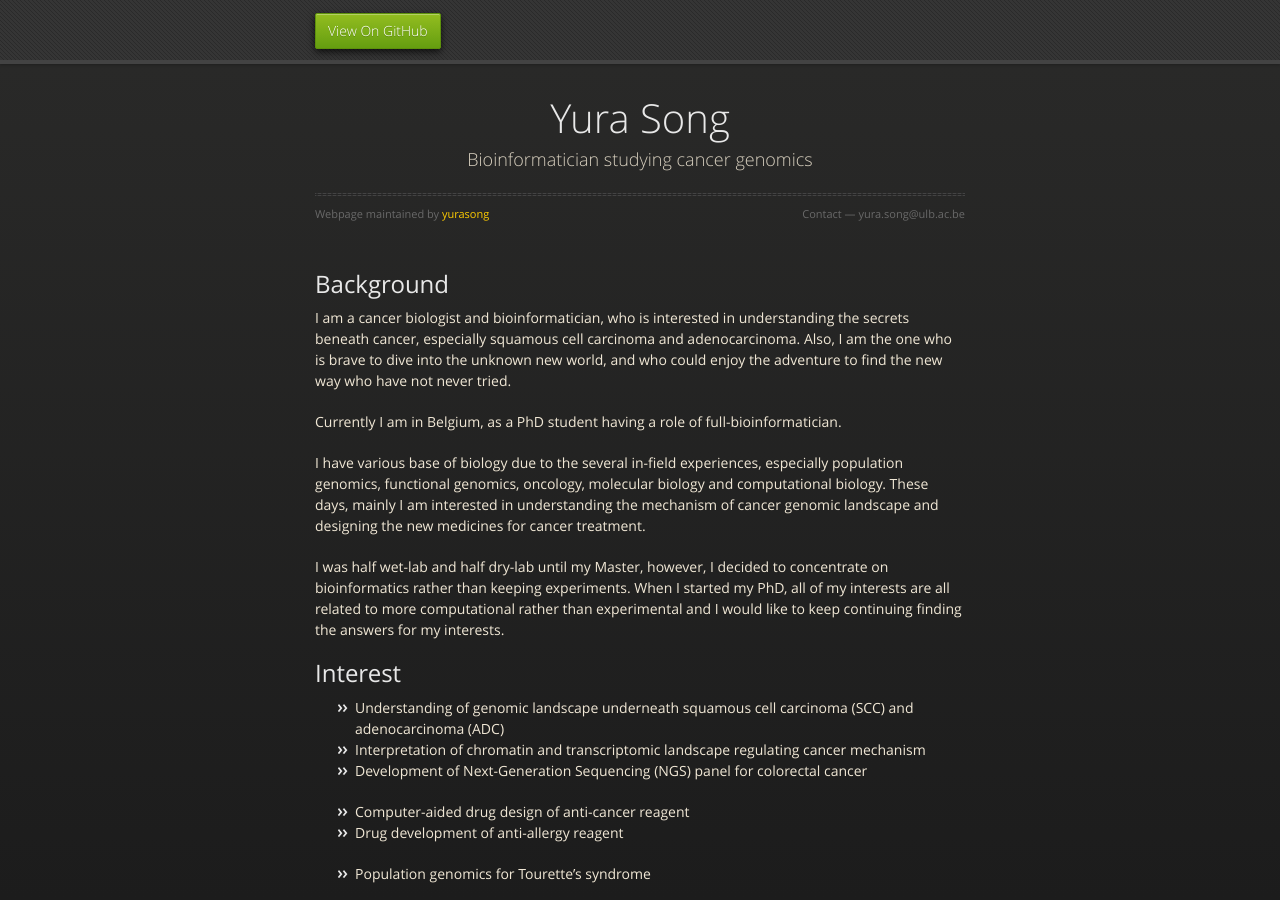
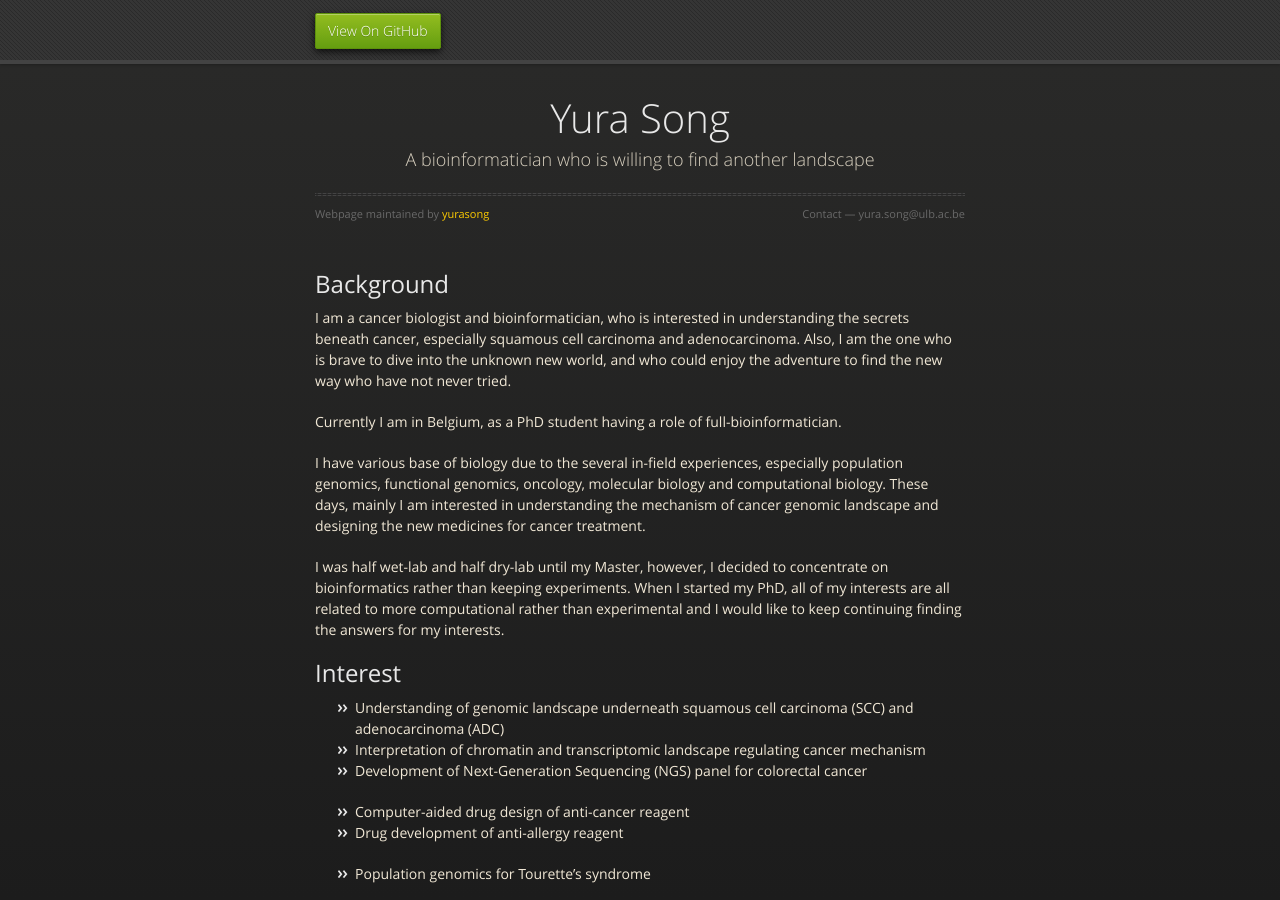
Before and after one commit to yurasong/yurasong.github.io, a Jekyll site: the page built from index.md, in a window 1280 px wide and 900 px high. Built offline with Jekyll 4.4.1, drawn with Linux system fonts in a browser that asks for light colours; our own code applies the rules of GitHub Pages for plain Markdown files.

Commit message:
change description

```diff
--- a/_config.yml
+++ b/_config.yml
@@ -1,5 +1,5 @@
 title: Yura Song
-description: Bioinformatician studying cancer genomics
+description: A bioinformatician who is willing to find another landscape
 show_downloads: FALSE
 google_analytics:
 theme: jekyll-theme-midnight
```
